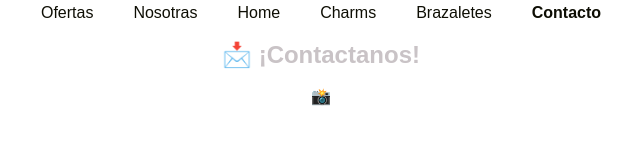
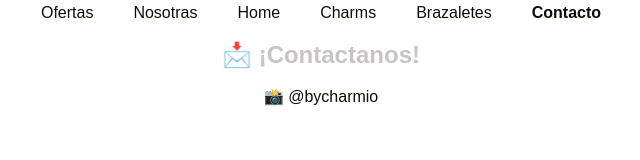
Before and after one commit to morenaperlwitz/bycharmio-html, a plain HTML site: page contacto.html in a window 1280 px wide. Shown: the whole page, without its empty margins (319-959 px from the left). Drawn offline with Linux system fonts and the light colour scheme.

Commit message:
Agregué link de instagram

```diff
--- a/contacto.html
+++ b/contacto.html
@@ -24,6 +24,7 @@
 
         <div class="contact-item">
             <span class="icon">📸</span>
+            <a href="https://instagram.com/bycharmio" target="_blank">@bycharmio</a>
         </div>
         </section>
     </body>
```
